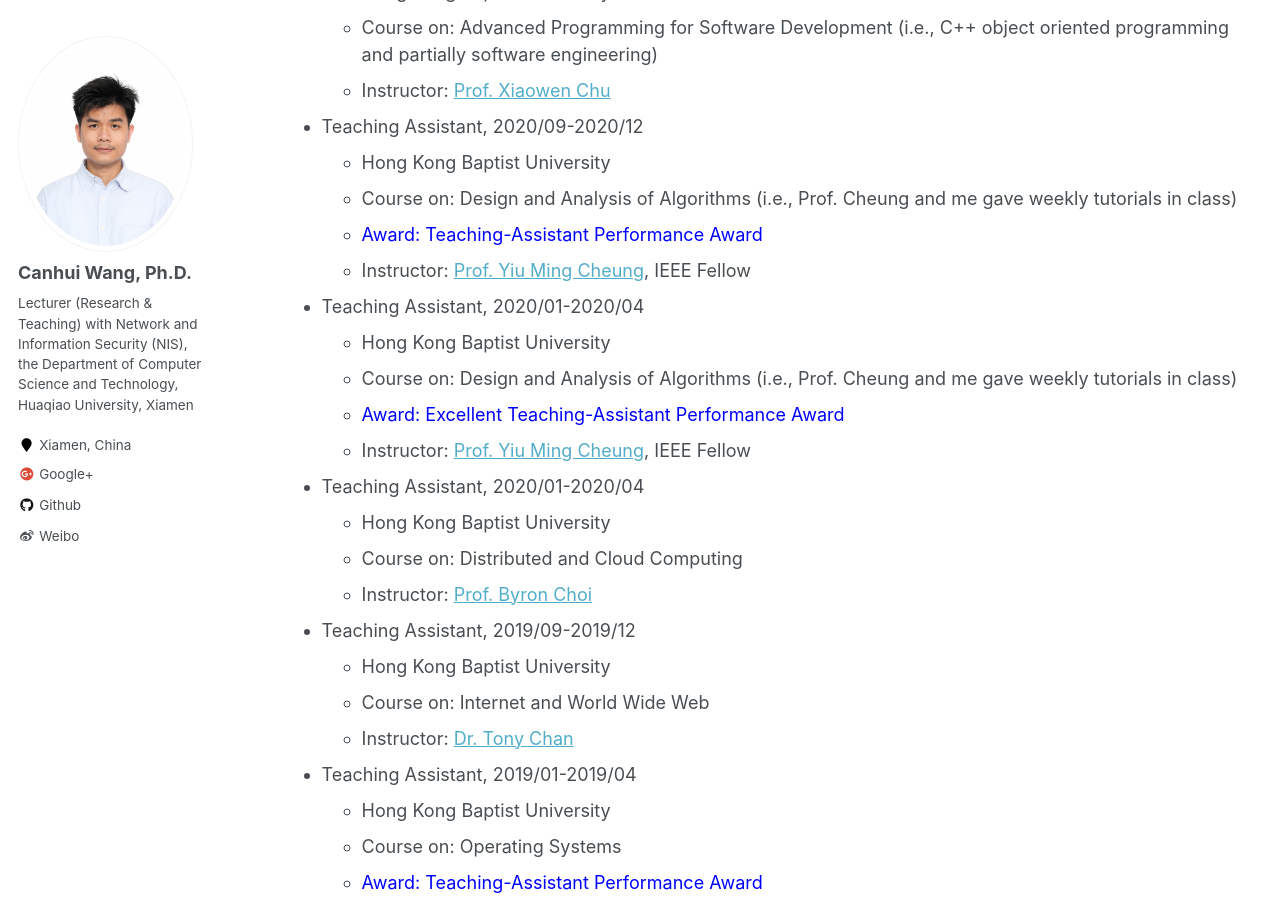
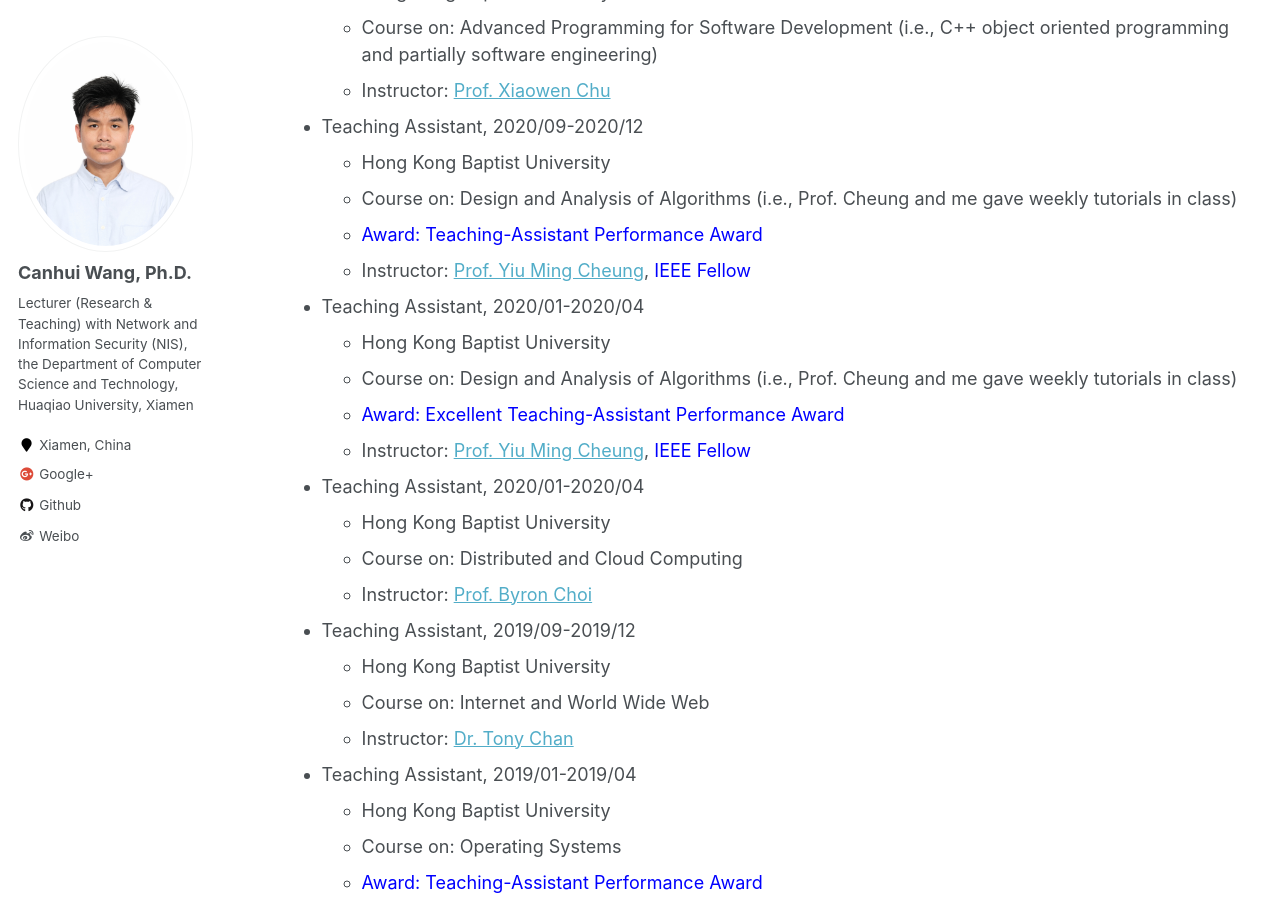
Before and after one commit to Canhui/canhui.github.io, a Jekyll site: the page built from _pages/cv.md, in a window 1280 px wide and 900 px high, scrolled down 1149 px. Built offline with Jekyll 4.4.1, drawn with Linux system fonts in a browser that asks for light colours.

Commit message:
Update cv.md

```diff
--- a/_pages/cv.md
+++ b/_pages/cv.md
@@ -49,13 +49,13 @@ Work experience
   * Hong Kong Baptist University
   * Course on: Design and Analysis of Algorithms (i.e., Prof. Cheung and me gave weekly tutorials in class)
   * <span style="color:blue">Award: Teaching-Assistant Performance Award</span>
-  * Instructor: [Prof. Yiu Ming Cheung](https://www.comp.hkbu.edu.hk/~ymc/), IEEE Fellow
+  * Instructor: [Prof. Yiu Ming Cheung](https://www.comp.hkbu.edu.hk/~ymc/), <span style="color:blue">IEEE Fellow</span>
 
 * Teaching Assistant, 2020/01-2020/04
   * Hong Kong Baptist University
   * Course on: Design and Analysis of Algorithms (i.e., Prof. Cheung and me gave weekly tutorials in class)
   * <span style="color:blue">Award: Excellent Teaching-Assistant Performance Award</span>
-  * Instructor: [Prof. Yiu Ming Cheung](https://www.comp.hkbu.edu.hk/~ymc/), IEEE Fellow
+  * Instructor: [Prof. Yiu Ming Cheung](https://www.comp.hkbu.edu.hk/~ymc/), <span style="color:blue">IEEE Fellow</span>
 
 * Teaching Assistant, 2020/01-2020/04
   * Hong Kong Baptist University
```
